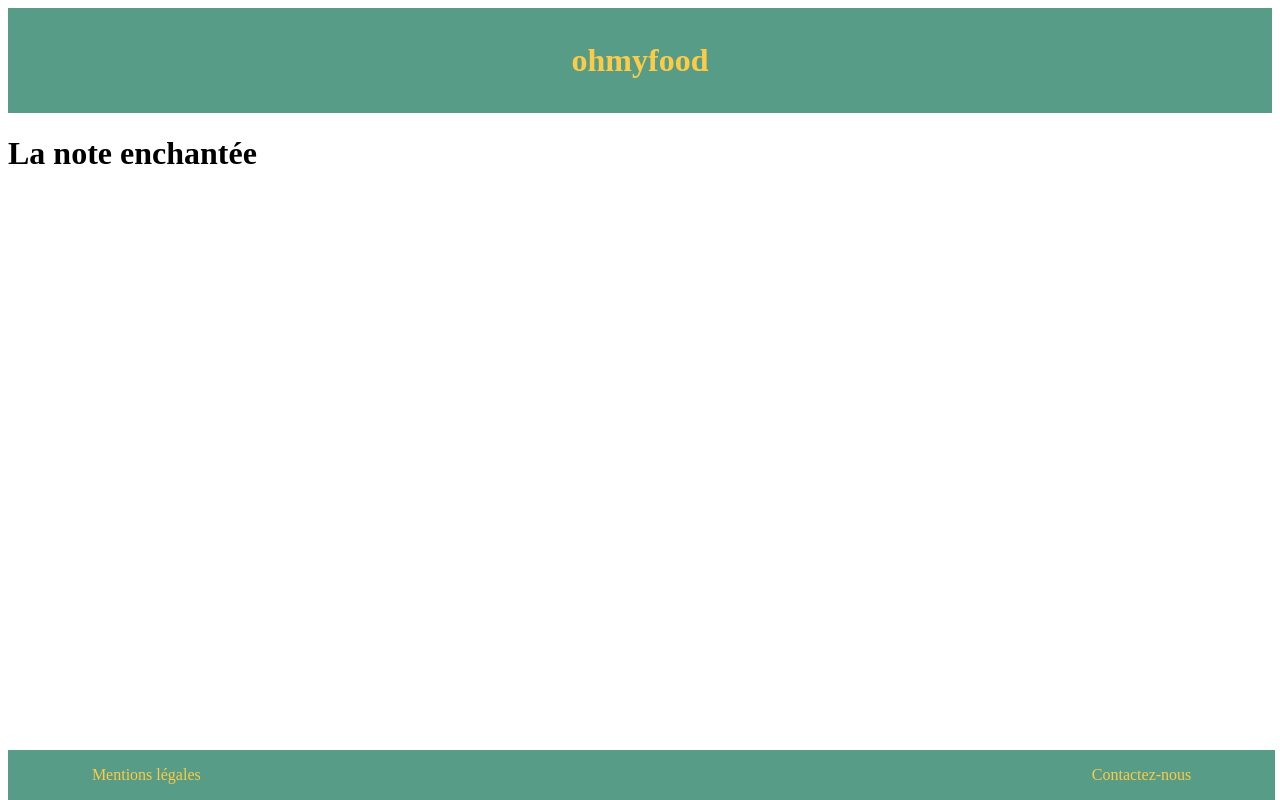
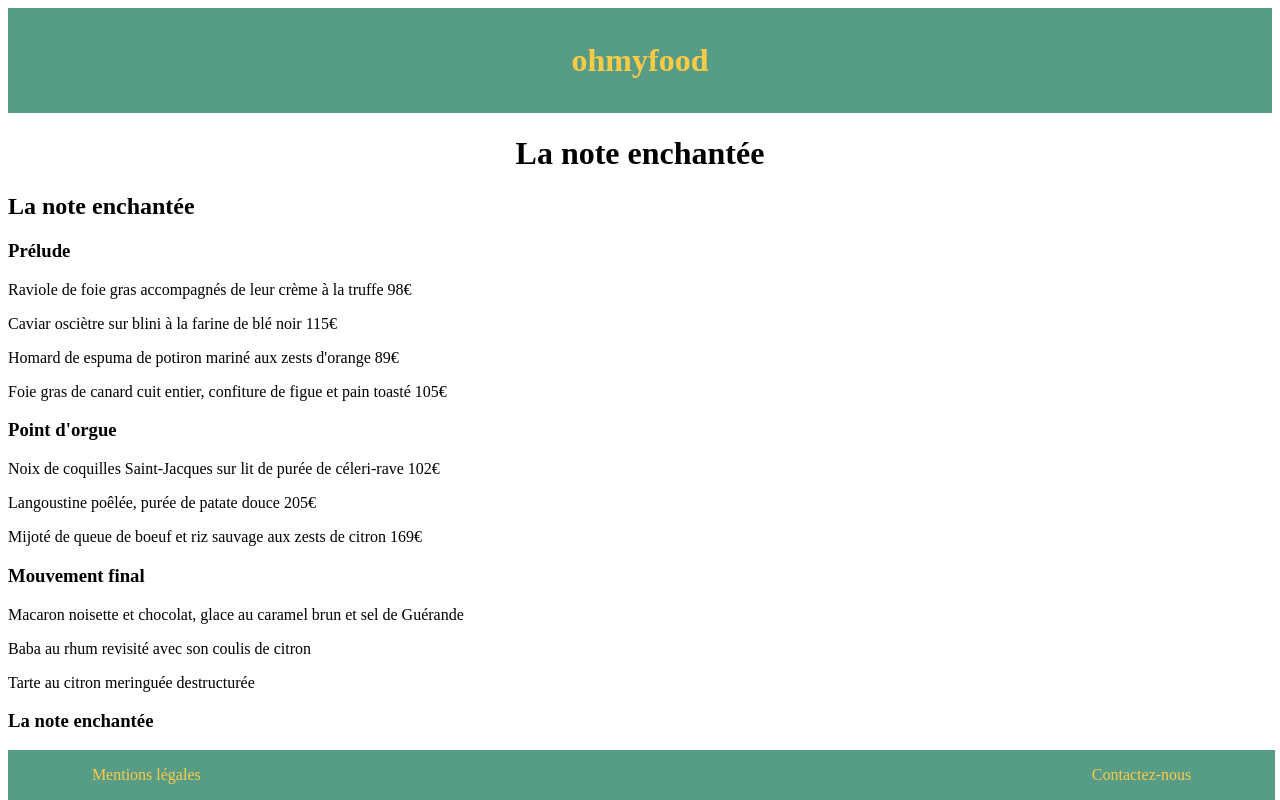
Before and after one commit to Zharakai/projet_3, a plain HTML site: page page1.html in a window 1280 px wide. Drawn offline with Linux system fonts and the light colour scheme.

Commit message:
menu recopié sur la page 1

```diff
--- a/page1.html
+++ b/page1.html
@@ -10,9 +10,32 @@
         <h1>ohmyfood</h1>
     </header>
 
-    <main>
-        <h1>La note enchantée</h1>
-    </main>
+    <h1>La note enchantée</h1>
+
+    <article>
+        <h2>La note enchantée</h2>
+
+        <h3>Prélude</h3>
+        <p>Raviole de foie gras accompagnés de leur crème à la truffe 98€</p>
+        <p>Caviar osciètre sur blini à la farine de blé noir 115€</p>
+        <p>Homard de espuma de potiron mariné aux zests d'orange 89€</p>
+        <p>Foie gras de canard cuit entier, confiture de figue et pain toasté 105€</p>
+
+        <h3>Point d'orgue</h3>
+
+        <p>Noix de coquilles Saint-Jacques sur lit de purée de céleri-rave 102€</p>
+        <p>Langoustine poêlée, purée de patate douce 205€</p>
+        <p>Mijoté de queue de boeuf et riz sauvage aux zests de citron 169€</p>
+
+        <h3>Mouvement final</h3>
+
+        <p>Macaron noisette et chocolat, glace au caramel brun et sel de Guérande</p>
+        <p>Baba au rhum revisité avec son coulis de citron</p>
+        <p>Tarte au citron meringuée destructurée</p>
+
+        <h3>La note enchantée</h3>
+    </article>
+
 
     <footer>
             <p><span class="left">Mentions légales</span> <span class="right">Contactez-nous</span></p>
--- a/style.css
+++ b/style.css
@@ -18,6 +18,8 @@ section {
 .menu {
     max-width: 100%;
 }
+
+/* Page principale */
 
 #menu_note {
     margin: 5% 2.5% 2.5% 10%;
@@ -70,4 +72,10 @@ footer {
     left: 35%;
 }
 
+/* Pages de menus */
+
+h1 {
+    text-align: center;
+}
+
 /* Media Queries */
```
Also changed, not shown: page2.html (+4 -0 lines), page3.html (+4 -0 lines), page4.html (+4 -0 lines).
